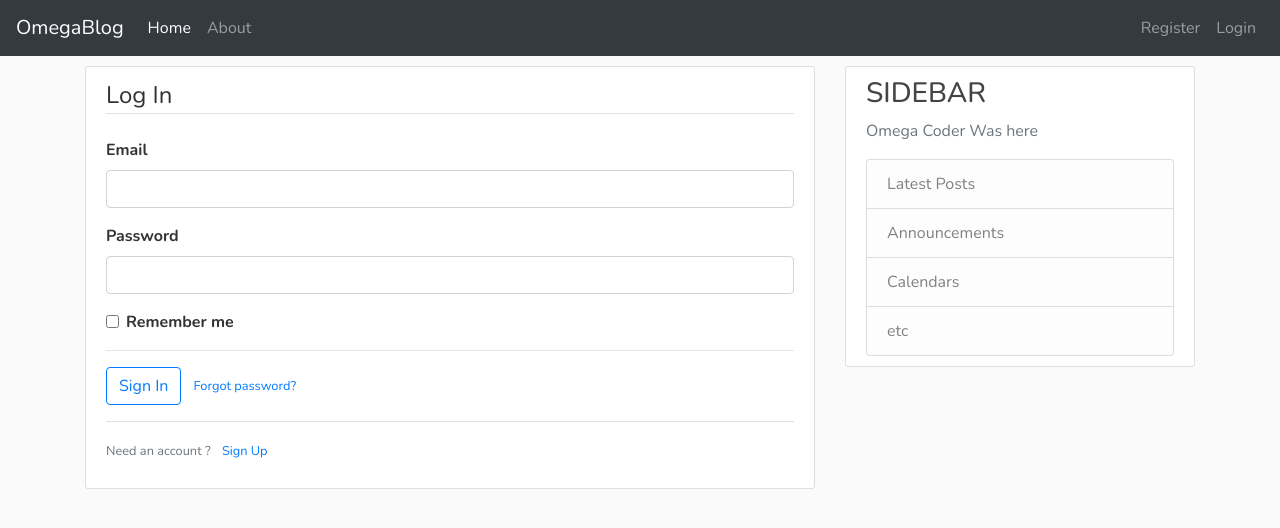
After one commit to omega-coder/simple-flask-blog, a Flask app: template flask_blog/templates/login.html in a window 1280 px wide. The commit adds this page. Shown: the top 528 px of the page. Run offline with Flask 2, Linux system fonts and the light colour scheme; the template is opened without the code that fills it: values that come from a table or form of the project are taken from there, others are empty; some libraries are stand-ins or nearby versions.

Commit message:
Changed blog structure

```diff
--- a/templates/layout.html
+++ b/flask_blog/templates/layout.html
@@ -60,8 +60,8 @@
         </div>
         <div class="col-md-4">
             <div class="content-section">
-                <h3>Our Sidebar</h3>
-                <p class='text-muted'>You can put any information here you'd like.</p>
+                <h3>Sidebar</h3>
+                <p class='text-muted'>Omega Coder Was here</p>
                 <ul class="list-group">
                     <li class="list-group-item list-group-item-light">Latest Posts</li>
                     <li class="list-group-item list-group-item-light">Announcements</li>
--- /dev/null
+++ b/flask_blog/templates/login.html
@@ -0,0 +1,57 @@
+{% extends 'layout.html' %}
+
+{% block content %}
+    <div class="content-section">
+        <form action="" method="POST">
+            <fieldset class="form-group">
+                <legend class="border-bottom mb-4">Log In</legend>
+                {{ form.hidden_tag() }}
+                <div class="form-group">
+                    {{ form.email.label(class_="form-control-label") }}
+                    {% if form.email.errors %}
+                        {{ form.email(class_="form-control is-invalid") }}
+                        <div class="invalid-feedback">
+                            {% for error in form.email.errors %}
+                                <span>{{ error }}</span>
+                            {% endfor %}
+                        </div>
+                    {% else %}
+                        {{ form.email(class_="form-control") }}
+                    {% endif %}
+                </div>
+                <div class="form-group">
+                    {{ form.password.label(class_="form-control-label") }}
+                    {% if form.password.errors %}
+                        {{ form.password(class_="form-control is-invalid") }}
+                        <div class="invalid-feedback">
+                            {% for error in form.password.errors %}
+                                <span>{{ error }}</span>
+                            {% endfor %}
+                        </div>
+                    {% else %}
+                        {{ form.password(class_="form-control") }}
+                    {% endif %}
+                </div>
+                <div class="form-check">
+                    {{ form.remember_field(class_="form-check-input") }}
+                    {{ form.remember_field.label(class_="form-check-label") }}
+                </div>
+                <hr>
+                <div class="form-group">
+                    {{ form.submit(class_="btn btn-outline-primary") }}
+                    <small class="text-muted ml-2">
+                        <a href="#">Forgot password?</a>
+                    </small>
+                </div>
+
+                <div class="border-top pt-3">
+                    <small class="text-muted">
+                        Need an account ? <a href="{{ url_for('register') }} " class="ml-2">Sign Up</a>
+                    </small>
+                </div>
+            </fieldset>
+
+
+        </form>
+    </div>
+{% endblock %}
--- /dev/null
+++ b/run.py
@@ -0,0 +1,5 @@
+from flask_blog import app
+
+
+if __name__ == "__main__":
+    app.run(debug=True)
```
Also changed, not shown: flask_blog/__init__.py (added, +9 -0 lines), flask_blog/models.py (added, +25 -0 lines), flask_blog/routes.py (renamed from app.py, +7 -14 lines), templates/login.html (deleted, +0 -18 lines), flask_blog/forms.py (renamed from forms.py), flask_blog/static/main.css (renamed from static/main.css), flask_blog/templates/about.html (renamed from templates/about.html), flask_blog/templates/home.html (renamed from templates/home.html), flask_blog/templates/register.html (renamed from templates/register.html), site.db (added).
